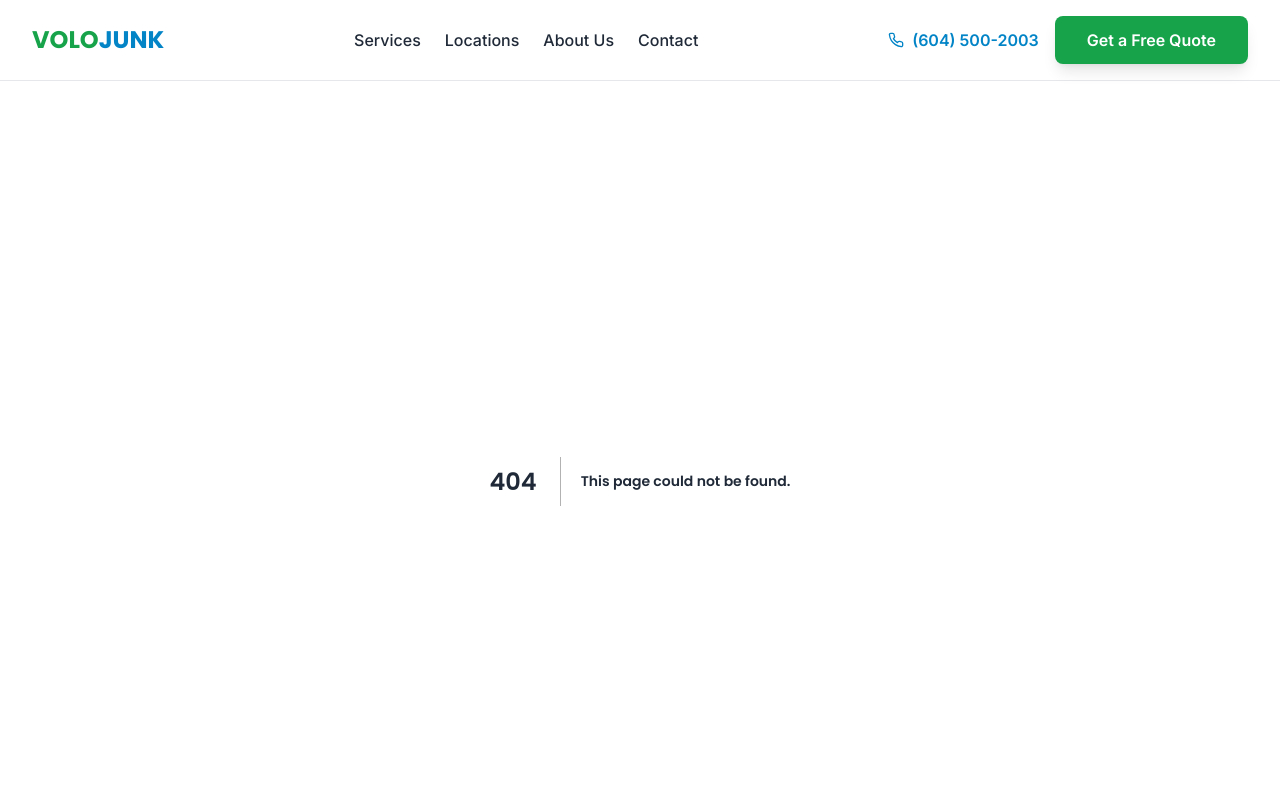
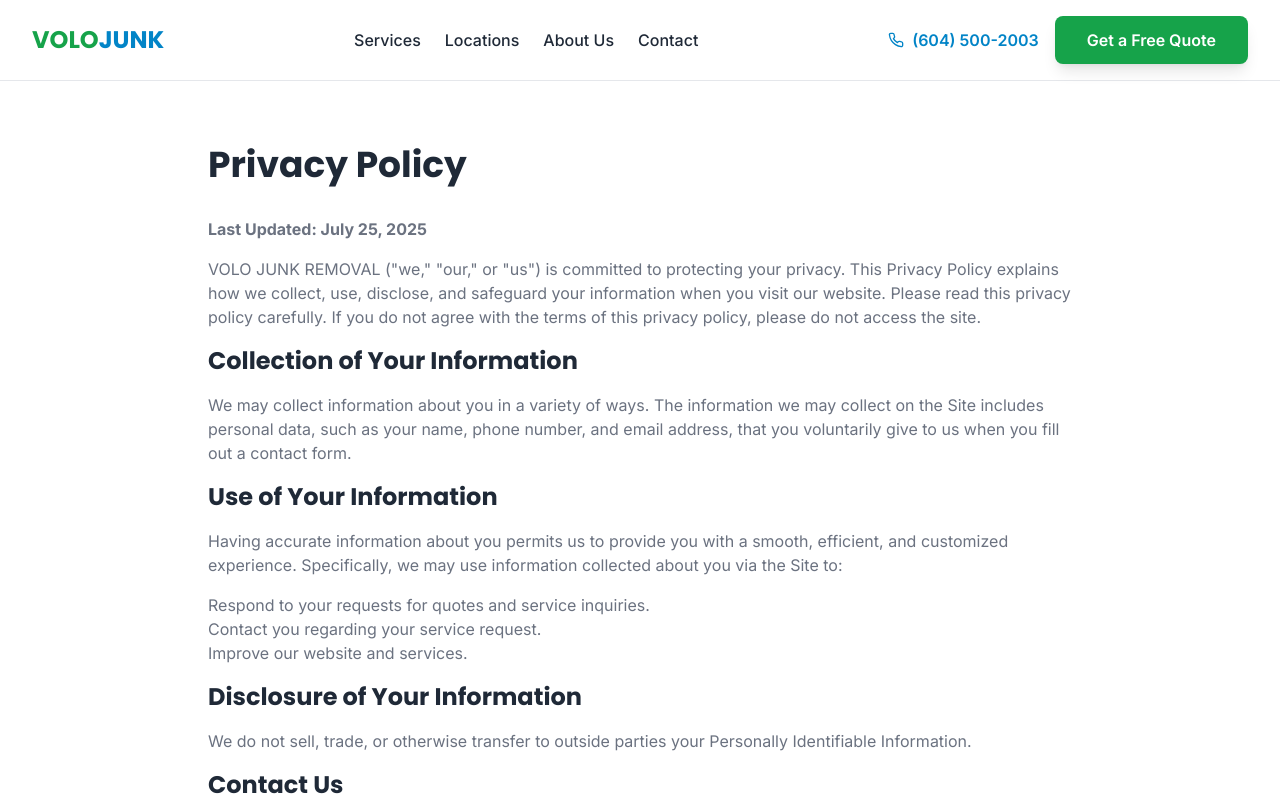
Before and after one commit to samanzen/volo-junk-removal-website, a Next.js app: page /privacy-policy in a window 1280 px wide. Before the commit this address had no page. Shown: the top 800 px of the page. Built offline with nearby package versions, Linux system fonts and the light colour scheme.

Commit message:
Create page.tsx

```diff
--- /dev/null
+++ b/src/app/privacy-policy/page.tsx
@@ -0,0 +1,46 @@
+import type { Metadata } from 'next';
+
+export const metadata: Metadata = {
+  title: 'Privacy Policy',
+  description: 'Privacy Policy for VOLO JUNK REMOVAL.',
+};
+
+export default function PrivacyPolicyPage() {
+  return (
+    <div className="container mx-auto px-4 py-16 max-w-4xl">
+      <h1 className="text-4xl font-bold mb-8">Privacy Policy</h1>
+      <div className="prose lg:prose-xl text-text-light space-y-4">
+        <p>
+          <strong>Last Updated: July 25, 2025</strong>
+        </p>
+        <p>
+          VOLO JUNK REMOVAL ("we," "our," or "us") is committed to protecting your privacy. This Privacy Policy explains how we collect, use, disclose, and safeguard your information when you visit our website. Please read this privacy policy carefully. If you do not agree with the terms of this privacy policy, please do not access the site.
+        </p>
+        <h2 className="text-2xl font-bold">Collection of Your Information</h2>
+        <p>
+          We may collect information about you in a variety of ways. The information we may collect on the Site includes personal data, such as your name, phone number, and email address, that you voluntarily give to us when you fill out a contact form.
+        </p>
+        <h2 className="text-2xl font-bold">Use of Your Information</h2>
+        <p>
+          Having accurate information about you permits us to provide you with a smooth, efficient, and customized experience. Specifically, we may use information collected about you via the Site to:
+        </p>
+        <ul>
+          <li>Respond to your requests for quotes and service inquiries.</li>
+          <li>Contact you regarding your service request.</li>
+          <li>Improve our website and services.</li>
+        </ul>
+        <h2 className="text-2xl font-bold">Disclosure of Your Information</h2>
+        <p>
+          We do not sell, trade, or otherwise transfer to outside parties your Personally Identifiable Information.
+        </p>
+        <h2 className="text-2xl font-bold">Contact Us</h2>
+        <p>
+          If you have questions or comments about this Privacy Policy, please contact us.
+        </p>
+        <p className="font-bold text-sm">
+          Disclaimer: This is a template Privacy Policy. It is not legal advice. You should consult with a legal professional to ensure your policy is compliant with all applicable laws and regulations.
+        </p>
+      </div>
+    </div>
+  );
+}
```
